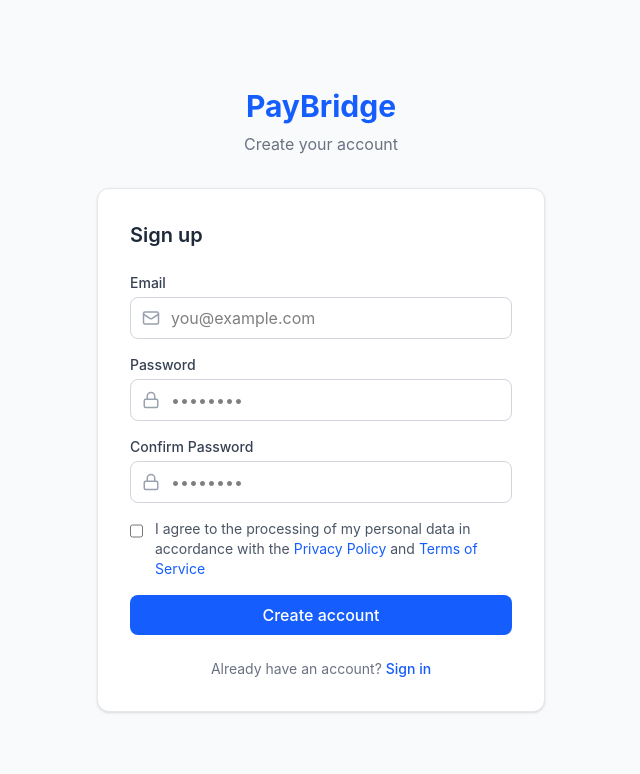
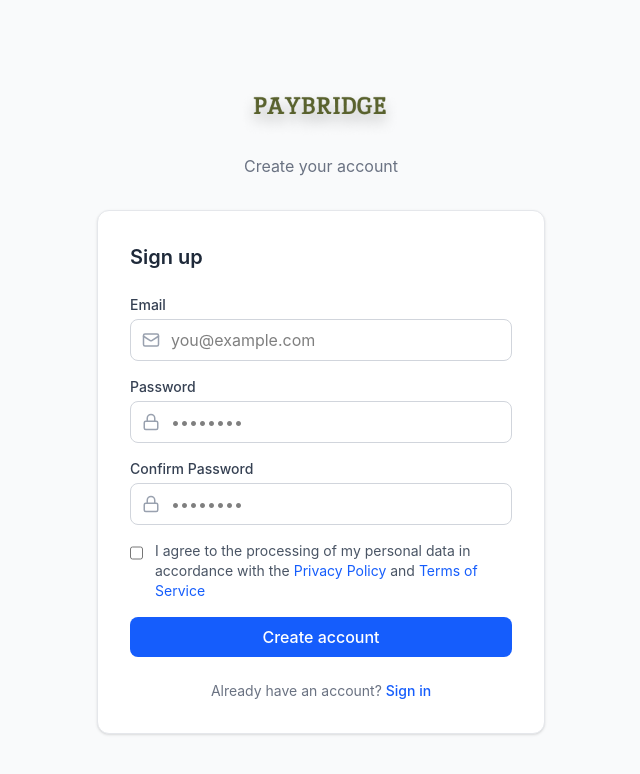
Before and after one commit to bshree11/paybridge, a React (Vite) app in the folder frontend/: page /signup in a window 1280 px wide. Shown: the top 774 px of the page, without its empty margins (319-959 px from the left). Built offline with nearby package versions, Linux system fonts and the light colour scheme.

Commit message:
Fix: signup page logo

```diff
--- a/frontend/src/pages/Signup.tsx
+++ b/frontend/src/pages/Signup.tsx
@@ -53,7 +53,7 @@ export default function Signup() {
       <div className="w-full max-w-md">
         {/* Logo */}
         <div className="text-center mb-8">
-          <h1 className="text-3xl font-bold text-blue-600">PayBridge</h1>
+          <img src="navbar_logo.png" alt="PayBridge" className="h-20 mx-auto" />
           <p className="text-gray-500 mt-2">Create your account</p>
         </div>
 
```
